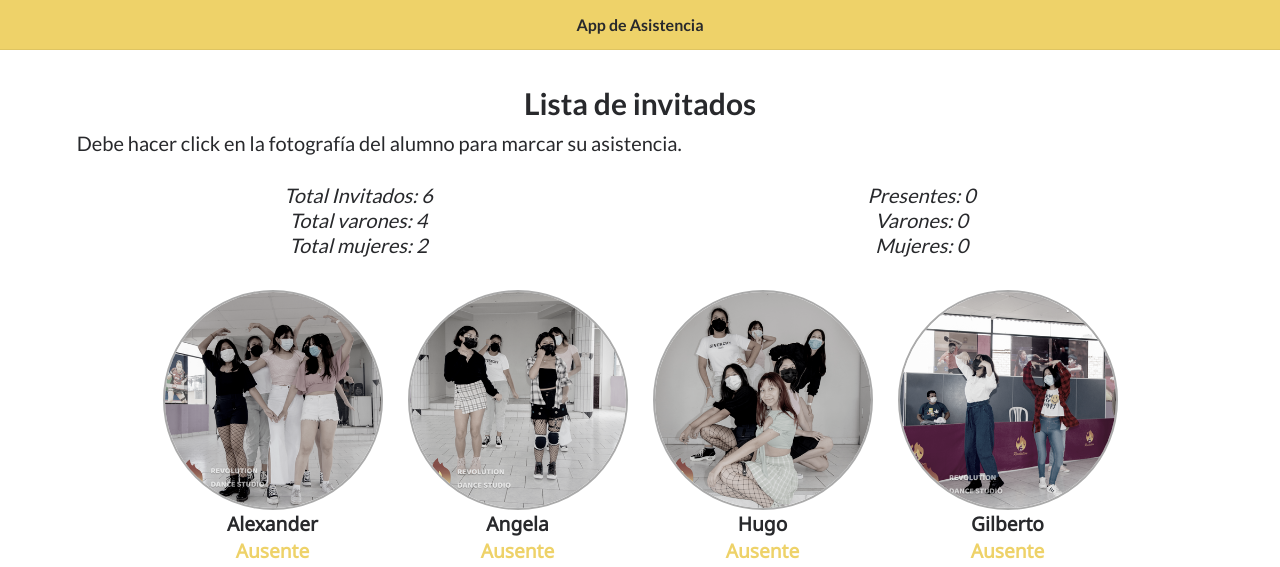
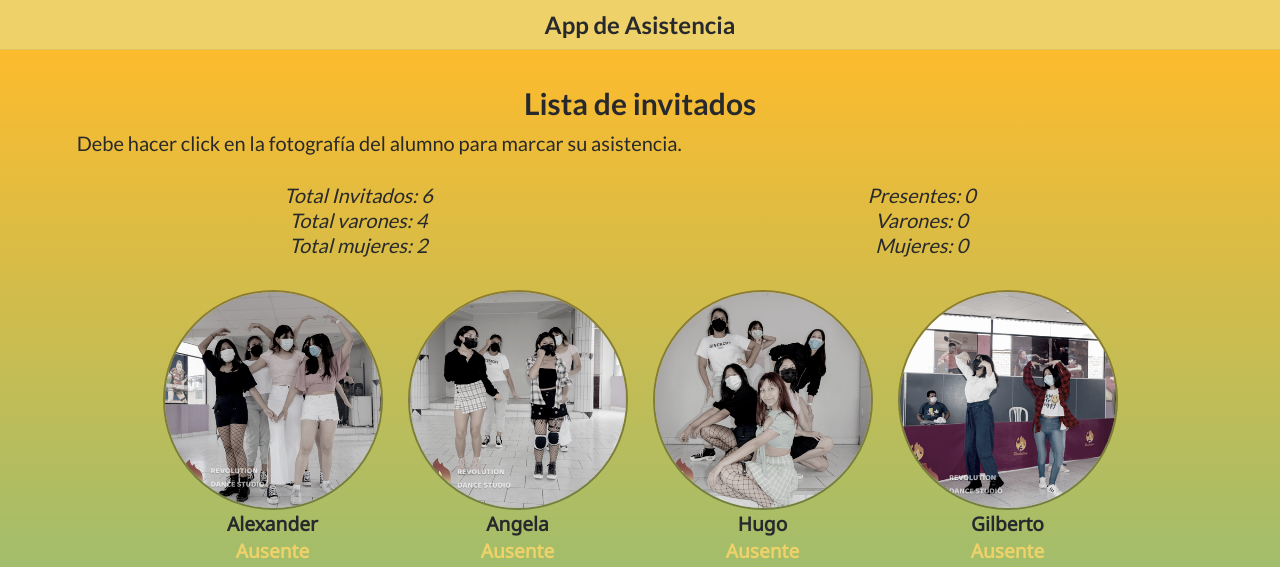
Before and after one commit to Alexander-Aparicio/Toma-de-asistencia, a website with bundled scripts: page index.html in a window 1280 px wide. Shown: the top 567 px of the page. Built offline with nearby package versions, Linux system fonts and the light colour scheme.

Commit message:
Brian update

```diff
--- a/app/css/styles.css
+++ b/app/css/styles.css
@@ -12,11 +12,14 @@
 .header .name {
   color: var(--color-text);
   font-weight: bold;
+  font-size: x-large;
 }
 
 .home__main {
   padding: 25px 6%;
   color: var(--color-text);
+  background: rgb(34,193,195);
+  background: linear-gradient(0deg, rgba(34,193,195,1) 0%, rgba(253,187,45,1) 100%);
 }
 .home__main .h1 {
   margin: 10px 0px;
@@ -87,6 +90,10 @@
   color: var(--bg-primary);
 }
 
+.home__main .card:hover{
+  box-shadow: 3px 3px red, -1em 0 0.4em olive;
+}
+
 .chart {
   width: 100%;
   display: flex;
```
